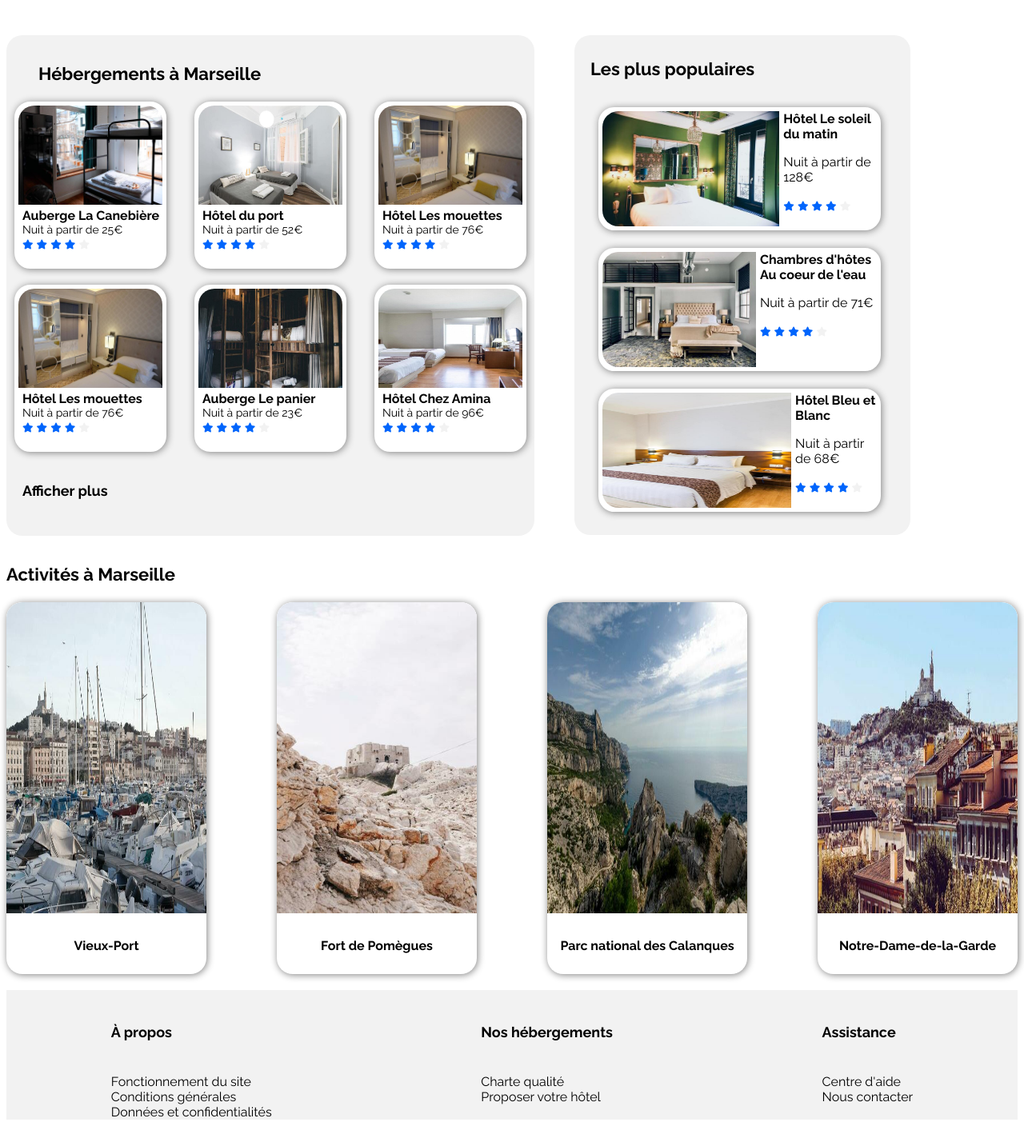
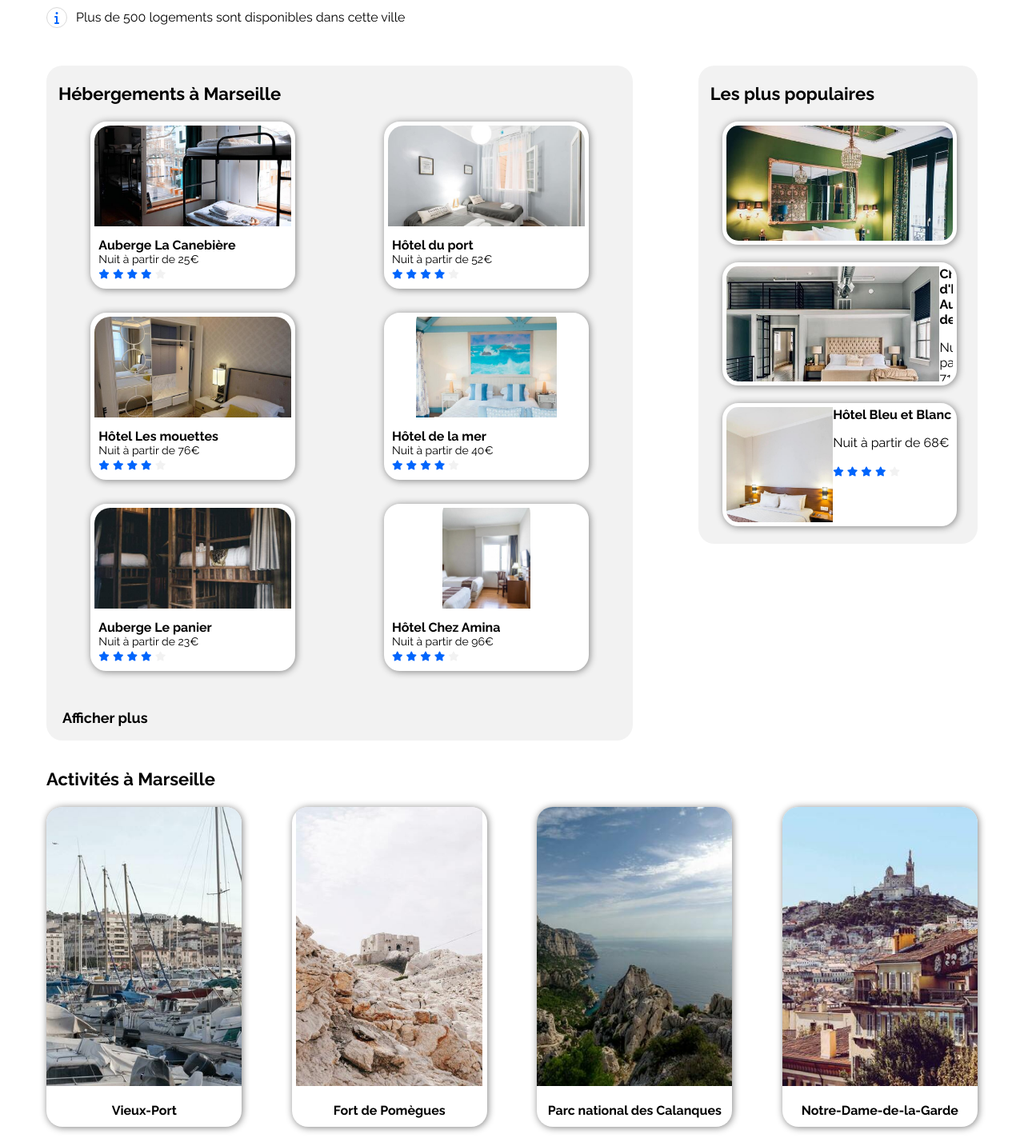
Before and after one commit to Chalbt/PROJET_2, a plain HTML site: page index.html in a window 1280 px wide. Shown: the part 416-1839 px from the top of the page at 80% size. Drawn offline with Linux system fonts and the light colour scheme.

Commit message:
section article aside

```diff
--- a/index.html
+++ b/index.html
@@ -17,8 +17,8 @@
          <img src = "Images Booki/logo/Booki.png" alt "LogoBooki"/ class = "logo">
       </div>
       <nav>
-         <a href = "#hebergements">Hébergements</a>
-         <a href = "#activites">Activités</a>
+         <a href = "#">Hébergements</a>
+         <a href = "#">Activités</a>
       </nav>
    </div>
    </header>
@@ -77,8 +77,8 @@
 
       </div>
 
-      <div class = "bloc_central">
-         <div class = "hebergements">
+      <section>
+         <article>
             <h3 id="hebergements">
                Hébergements à Marseille
             </h3>
@@ -86,7 +86,9 @@
                <div class = "liste_herbergements">
                   <a href="#">
                      <div class = "card">
-                        <img src = "Images Booki/hebergements/4_small/marcus-loke-WQJvWU_HZFo-unsplash.jpg" alt="La Canebière" style="width:100%">
+                        <figure>
+                           <img src = "Images Booki/hebergements/4_small/marcus-loke-WQJvWU_HZFo-unsplash.jpg" alt="La Canebière">
+                        </figure>
                            <div class="container">
                               <h4>Auberge La Canebière</h4>
                               <p>Nuit à partir de 25€</p>
@@ -102,7 +104,9 @@
                   </a>
                   <a href="#">
                      <div class = "card">
-                        <img src = "Images Booki/hebergements/4_small/fred-kleber-gTbaxaVLvsg-unsplash.jpg" alt="Hôtel du port" style="width:100%">
+                        <figure>
+                           <img src = "Images Booki/hebergements/4_small/fred-kleber-gTbaxaVLvsg-unsplash.jpg" alt="Hôtel du port">
+                        </figure>
                            <div class="container">
                               <h4>Hôtel du port</h4>
                               <p>Nuit à partir de 52€</p>
@@ -118,7 +122,9 @@
                   </a>
                   <a href="#">
                      <div class = "card">
-                        <img src = "Images Booki/hebergements/4_small/reisetopia-B8WIgxA_PFU-unsplash.jpg" alt="Les mouettes" style="width:100%">
+                        <figure>
+                           <img src = "Images Booki/hebergements/4_small/reisetopia-B8WIgxA_PFU-unsplash.jpg" alt="Les mouettes">
+                        </figure>
                            <div class="container">
                               <h4>Hôtel Les mouettes</h4>
                               <p>Nuit à partir de 76€</p>
@@ -134,10 +140,12 @@
                   </a>
                   <a href="#">
                      <div class = "card">
-                        <img src = "Images Booki/hebergements/4_small/reisetopia-B8WIgxA_PFU-unsplash.jpg" alt="Les mouettes" style="width:100%">
+                        <figure>
+                           <img src = "Images Booki/hebergements/4_small/annie-spratt-Eg1qcIitAuA-unsplash.jpg" alt="Hôtel de la mer">
+                        </figure>
                            <div class="container">
-                              <h4>Hôtel Les mouettes</h4>
-                              <p>Nuit à partir de 76€</p>
+                              <h4>Hôtel de la mer</h4>
+                              <p>Nuit à partir de 40€</p>
                                  <div class = "note">
                                     <i class="fa-solid fa-star"></i>
                                     <i class="fa-solid fa-star"></i>
@@ -150,7 +158,9 @@
                   </a>
                   <a href="#">
                      <div class = "card">
-                        <img src = "Images Booki/hebergements/4_small/nicate-lee-kT-ZyaiwBe0-unsplash.jpg" alt="Le Panier" style="width:100%">
+                        <figure>
+                           <img src = "Images Booki/hebergements/4_small/nicate-lee-kT-ZyaiwBe0-unsplash.jpg" alt="Le Panier">
+                        </figure>
                            <div class="container">
                               <h4>Auberge Le panier</h4>
                               <p>Nuit à partir de 23€</p>
@@ -166,7 +176,9 @@
                   </a>
                   <a href="#">
                      <div class = "card">
-                        <img src = "Images Booki/hebergements/4_small/febrian-zakaria-M6S1WvfW68A-unsplash.jpg" alt="Chez Amina" style="width:100%">
+                        <figure>
+                           <img src = "Images Booki/hebergements/4_small/febrian-zakaria-M6S1WvfW68A-unsplash.jpg" alt="Chez Amina">
+                        </figure>
                            <div class="container">
                               <h4>Hôtel Chez Amina</h4>
                               <p>Nuit à partir de
@@ -186,14 +198,14 @@
             <p class = "afficher">
                <a href = "#">Afficher plus</a>
             </p>
-         </div>
+         </article>
 
-         <div class = "plus_populaires">
+         <aside>
             <!--les différents hébergements-->
             <h3>Les plus populaires</h3>
                <div class = "liste_populaires">
                   <div class="populaires">
-                     <img src="Images Booki/hebergements/4_small/emile-guillemot-Bj_rcSC5XfE-unsplash.jpg" alt="Le soleil du matin" style="width:100%">
+                     <img src="Images Booki/hebergements/4_small/emile-guillemot-Bj_rcSC5XfE-unsplash.jpg" alt="Le soleil du matin">
                      <div class="proposition">
                        <h4>Hôtel Le soleil du matin</h4>
                        <p>Nuit à partir de 128€</p>
@@ -207,7 +219,7 @@
                      </div>
                    </div>
                    <div class="populaires">
-                     <img src="Images Booki/hebergements/4_small/aw-creative-VGs8z60yT2c-unsplash.jpg" alt="Au coeur de l'eau" style="width:100%">
+                     <img src="Images Booki/hebergements/4_small/aw-creative-VGs8z60yT2c-unsplash.jpg" alt="Au coeur de l'eau">
                      <div class="proposition">
                        <h4>Chambres d'hôtes Au coeur de l'eau</h4>
                        <p>Nuit à partir de 71€</p>
@@ -221,7 +233,7 @@
                      </div>
                    </div>
                    <div class="populaires">
-                     <img src="Images Booki/hebergements/4_small/febrian-zakaria-sjvU0THccQA-unsplash.jpg" alt="Hôtel Bleu et Blanc" style="width:100%">
+                     <img src="Images Booki/hebergements/4_small/febrian-zakaria-sjvU0THccQA-unsplash.jpg" alt="Hôtel Bleu et Blanc">
                      <div class="proposition">
                        <h4>Hôtel Bleu et Blanc</h4>
                        <p>Nuit à partir de 68€</p>
@@ -235,35 +247,51 @@
                      </div>
                    </div>
                </div>
-         </div>
-      </div>
+         </aside>
+      </section>
 
       <div class = "activites">
-         <h3 id="activites">Activités à Marseille</h3>
+         <h3>Activités à Marseille</h3>
          <!--liste activites-->
          <div class = "proposition_activites">
             <div class="liste_activites">
                <a href="#">
-                  <img src="Images Booki/activites/4_small/reno-laithienne-QUgJhdY5Fyk-unsplash.jpg" alt="Vieux-Port" style="width:100%">
-               <h5>Vieux-Port</h5>
+                  <figure>
+                     <img src="Images Booki/activites/4_small/reno-laithienne-QUgJhdY5Fyk-unsplash.jpg" alt="Vieux-Port">
+                     <figcaption>
+                        <h4>Vieux-Port</h4>
+                     </figcaption>
+                  </figure>
                </a>
             </div>
             <div class="liste_activites">
                <a href="#">
-                  <img src="Images Booki/activites/4_small/paul-hermann-QFTrLdQIRhI-unsplash.jpg" alt="Fort de Pomègues" style="width:100%">
-               <h5>Fort de Pomègues</h5>
+                  <figure>
+                     <img src="Images Booki/activites/4_small/paul-hermann-QFTrLdQIRhI-unsplash.jpg" alt="Fort de Pomègues">
+                     <figcaption>
+                        <h4>Fort de Pomègues</h4>
+                     </figcaption>
+                  </figure>
                </a>
             </div>
             <div class="liste_activites">
                <a href = "#">
-                  <img src="Images Booki/activites/4_small/kilyan-sockalingum-NR8-cBCN3aI-unsplash.jpg" alt="Parc national des Calanques" style="width:100%">
-               <h5>Parc national des Calanques</h5>
+                  <figure>
+                     <img src="Images Booki/activites/4_small/kilyan-sockalingum-NR8-cBCN3aI-unsplash.jpg" alt="Parc national des Calanques">
+                     <figcaption>
+                        <h4>Parc national des Calanques</h4>
+                     </figcaption>
+                  </figure>
                </a>
             </div>
             <div class="liste_activites">
                <a href ="#">
-                  <img src="Images Booki/activites/4_small/florian-wehde-xW9e8gdotxI-unsplash.jpg" alt="Notre-Dame-de-la-Garde" style="width:100%">
-               <h5>Notre-Dame-de-la-Garde</h5>
+                  <figure>
+                     <img src="Images Booki/activites/4_small/florian-wehde-xW9e8gdotxI-unsplash.jpg" alt="Notre-Dame-de-la-Garde">
+                     <figcaption>
+                        <h4>Notre-Dame-de-la-Garde</h4>
+                     </figcaption>
+                  </figure>
                </a>
             </div>
          </div>
--- a/styles.css
+++ b/styles.css
@@ -1,13 +1,16 @@
-@media all and (min-width : 768px) (max-width : 1400px)
+@media screen and (min-width: 992px) and (max-width: 1400px)
 {
 
     #bloc_page
     {
-        width : 992px;
-        margin : 40px 50px 0 50px;
+        margin : 0 50px 0 50px;
     }
 }
 
+#bloc_page
+{
+    max-width: 1400px;
+}
 
 body
 {
@@ -38,10 +41,20 @@ body
     font-size: 16px;
 }
 
+nav
+{
+    display: flex;
+    margin-right: 20px;
+}
+
 nav a
 {
-    text-align: center;
     margin-left: 30px;
+    color: #0065FC;
+    display: flex;
+    height: 60px;
+    align-items: center;
+    border-top: 1px solid transparent;
 }
 
 header a
@@ -52,20 +65,13 @@ header a
 
 nav a:hover
 {
-    color: #0065FC;
-    text-decoration: overline;
-    ;
+    border-top: 1px solid #0065FC;
     /* version mobile
     text-decoration: underline; */
 }
 
 
 /* section recherche*/
-h3
-{
-    font-size: 22px;
-}
-
 .recherche p
 {
     font-size: 16px;
@@ -79,6 +85,9 @@ h3
     width : 50px;
     height: 49px;
     margin-top: 15px;
+    display: flex;
+    align-items: center;
+    justify-content: center;
 }
 
 .sectionrecherche
@@ -110,6 +119,7 @@ h3
     font-size: 18px;
     line-height: 21px;
     text-align: center;
+    margin-left: -5px;
 }
 
 
@@ -159,9 +169,34 @@ h3
     font-size: 17px;
 }
 
-.filtrelogo a:hover
+.filtreslogo a:hover
 {
     background-color: #DEEBFF;
+}
+
+
+/*global*/
+.note i:nth-child(-n+4)
+{
+    color: #0065FC;
+    font-size: 12px;
+}
+
+.note i:nth-child(5)
+{
+    color: #F2F2F2;
+    font-size: 12px;
+}
+
+h3
+{
+    font-size: 22px;
+}
+
+h4
+{
+    font-size: 16px;
+    font-weight: 700px;
 }
 
 
@@ -183,6 +218,8 @@ h3
     height: 24px;
     border: 1px solid #D9D9D9;
     text-align: center;
+    line-height: 24px;
+    color: #0065FC;
 }
 
 .info p
@@ -191,13 +228,27 @@ h3
     font-size: 16px;
 }
 
+
+/*section*/
+section
+{
+    display: flex;
+    justify-content: space-between;
+}
+
+section h3
+{
+    margin-left: 15px;
+}
+
+
 /*fond carte hébergements*/
-.hebergements
+article
 {
     background-color: #F2F2F2;
     border-radius: 20px;
-    width: 660px;
-    height: 626px;
+    width: 63%;
+    height: 33%;
     margin-top: 35px;
 }
 
@@ -205,19 +256,24 @@ h3
 {
     display: flex;
     flex-wrap: wrap;
-    justify-content: space-between;
+    justify-content: space-around;
+}
+
+.card figure
+{
+    display: flex;
+    flex-direction: column;
+    align-items: center;
+    border-radius: 20px 20px 0 0;
+    overflow: hidden;
+    margin: 0;
+    margin-bottom: 10px;
 }
 
 .liste_herbergements a
 {
     text-decoration: none;
     color: black;
-}
-
-.hebergements h3
-{
-    margin-left: 40px;
-    margin-top: 35px;
 }
 
 .card h4, .card p, .note
@@ -230,25 +286,23 @@ h3
 .card
 {
     height: 199px;
-    width: 180px;
+    width: 246px;
     border-radius: 20px;
     background-color: white;
     border: 5px solid #FFFFFF;
     object-fit: contain;
     display: flex;
     flex-direction: column;
-    margin-left: 10px;
-    margin-right: 10px;
-    margin-bottom: 20px;
+    margin-bottom: 30px;
     box-shadow: 1px 1px 10px grey;
 }
 
 .card img
 {
-    width: 246px;
-    height: 124px;
+    height: 164px;
     border-radius: 20px 20px 0 0;
-    background-color: white;
+    margin-top: -13px;
+    margin-bottom: -25px;
 }
 
 .container
@@ -269,18 +323,6 @@ h3
     font-weight: 400px;
 }
 
-.note i:nth-child(-n+4)
-{
-    color: #0065FC;
-    font-size: 12px;
-}
-
-.note i:nth-child(5)
-{
-    color: #F2F2F2;
-    font-size: 12px;
-}
-
 .afficher
 {
     font-size: 18px;
@@ -288,26 +330,24 @@ h3
     margin-left: 20px;
 }
 
-.hebergements a
+article a
 {
     text-decoration: none;
     color: black;
 }
 
 /*Populaires*/
-.plus_populaires
+aside
 {
     background-color: #F2F2F2;
     border-radius: 20px;
-    margin-left: 50px;
-    width: 420px;
-    height: 625px;
+    width: 30%;
+    height: 33%;
     margin-top: 35px;
     display: flex;
     flex-direction: column;
-    justify-content: space-around;
+}
 
-}
 
 .populaires
 {
@@ -315,28 +355,27 @@ h3
     border: 5px solid #FFFFFF;
     background-color: white;
     display: flex;
-    width: 343px;
     height: 144px;
-    margin-left: 30px;
+    width: 81%;
     margin-bottom: 22px;
     box-shadow: 1px 1px 10px grey;
+    overflow: hidden;
+}
+
+.liste_populaires
+{
+    display: flex;
+    flex-direction: column;
+}
+
+.liste_populaires .populaires
+{
+    margin-left: 30px;
 }
 
 .populaires img
 {
-    border-radius: 20px 0 0 20px;
-    width: 137%;
-    height: 144px;
-}
-
-.proposition
-{
-    padding-left: 5px;
-}
-
-.plus_populaires h3
-{
-    margin-left: 20px;
+    height: 200px;
 }
 
 .populaires h4, .card p, .note
@@ -345,12 +384,6 @@ h3
     padding: 0;
 }
 
-/*bloc central x2*/
-.bloc_central
-{
-    display: flex;
-    align-items: stretch;
-}
 
 /*activités*/
 .activites
@@ -365,28 +398,31 @@ h3
     display: flex;
     flex-direction: column;
     box-shadow: 1px 1px 10px grey;
-    justify-content: center;
     text-align: center;
-    width: 250px;
+    width: 21%;
+    height: 400px;
+}
+
+.liste_activites figure
+{
+    display: flex;
+    flex-direction: column;
+    align-items: center;
+    justify-content: flex-start;
+    margin: 0;
+    border-radius: 20px 20px 0 0;
+    overflow: hidden;
 }
 
 .liste_activites img
 {
-    border-radius: 20px 20px 0 0;
-    background-color: white;
-    height: 389px;
+    height: 349px;
 }
 
 .proposition_activites
 {
     display: flex;
     justify-content: space-between;
-}
-
-.liste_activites h5
-{
-    font-weight: 700;
-    font-size: 16px;
 }
 
 .liste_activites a
@@ -423,21 +459,28 @@ h6{
     font-weight: 700;
 }
 
+
 /*fin screen*/
 
 /*tablette*/
-@media screen and (max-width: 992px)
+@media screen and (min-width: 768px) and (max-width: 992px)
 {
     #bloc_page
     {
-        width: 768px;
-        margin-left: 20px;
+        width: 100%;
+        margin : 0 70px 0 70px;
+        margin-right: 70px;
     }
 
-    .bloc_central
+    section
     {
         display: flex;
         flex-direction: column;
+    }
+
+    article
+    {
+        width: 100%;
     }
 
     .liste_populaires
@@ -456,10 +499,10 @@ h6{
         height: 40%;
     }
 
-    .plus_populaires
+    aside
     {
-        width: 700px;
-        height: 300px;
+        width: 100%;
+        height: 278px;
     }
 
     .liste_activites
```
